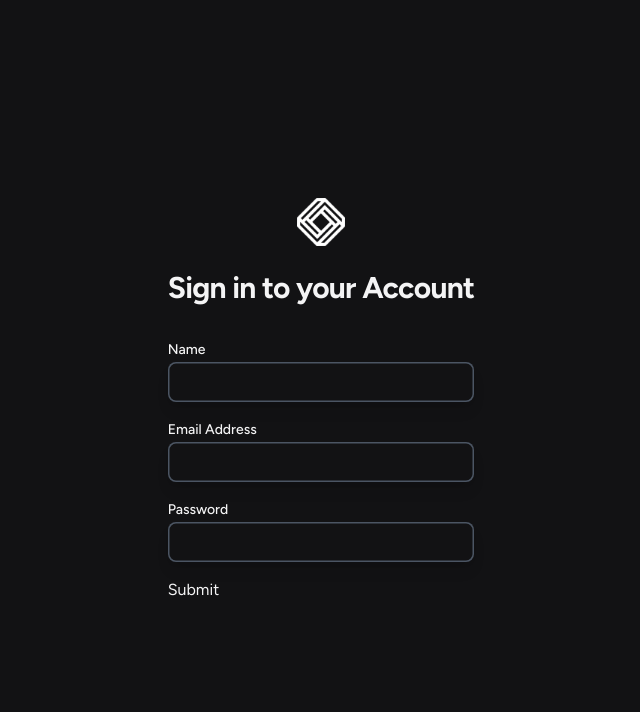
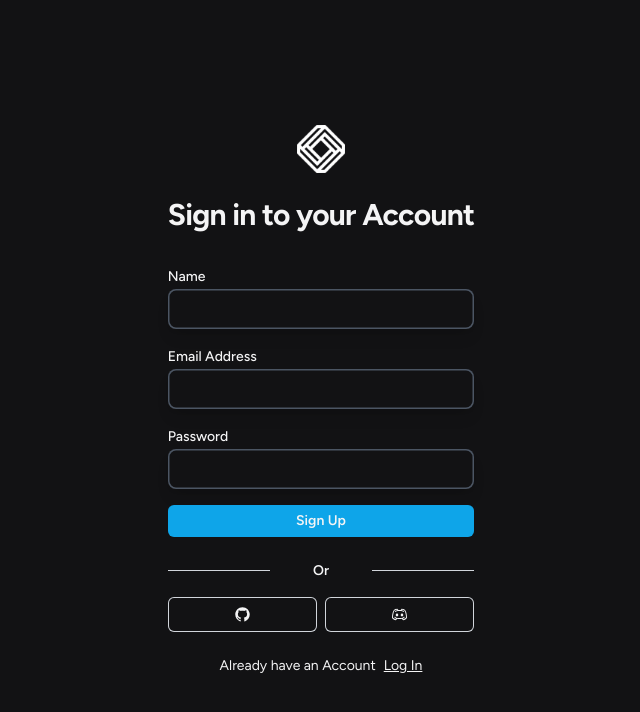
Before and after one commit to nakshatraraghav/next-auth-implementation, a Next.js app: page / in a window 1280 px wide. Shown: the top 712 px of the page, without its empty margins (319-959 px from the left). Built offline with nearby package versions, Linux system fonts and the light colour scheme.

Commit message:
(authform): finished up with the authform

```diff
--- a/src/components/auth/AuthForm.tsx
+++ b/src/components/auth/AuthForm.tsx
@@ -6,6 +6,9 @@ import { zodResolver } from "@hookform/resolvers/zod";
 import { loginSchema, registerSchema } from "@/server/schemas/auth/auth.schema";
 
 import Input from "@/components/ui/input";
+import Button from "@/components/ui/button";
+
+import { GitHubLogoIcon, DiscordLogoIcon } from "@radix-ui/react-icons";
 
 type variant = "login" | "register";
 
@@ -71,8 +74,35 @@ export default function AuthForm() {
           register={register}
           errors={errors}
         />
-        <button type="submit">Submit</button>
+        <Button size={"fw"} type="submit" className="mt-2">
+          {variant === "login" ? "Log In" : "Sign Up"}
+        </Button>
       </form>
+      <div className="mt-6">
+        <div className="flex justify-between items-center">
+          <div className="w-full border-t border-gray-300" />
+          <p className="text-sm text-center w-full font-semibold">Or</p>
+          <div className="w-full border-t border-gray-300" />
+        </div>
+        <div className="mt-4 flex items-center justify-between space-x-2">
+          <Button variant={"oauth"}>
+            <GitHubLogoIcon />
+          </Button>
+          <Button variant={"oauth"}>
+            <DiscordLogoIcon />
+          </Button>
+        </div>
+        <div className="flex gap-2 justify-center text-sm mt-6 px-2 ">
+          <div>
+            {variant === "login"
+              ? "New to conversify"
+              : "Already have an Account"}
+          </div>
+          <div className="underline cursor-pointer" onClick={toggle}>
+            {variant === "login" ? "Create an Account" : "Log In"}
+          </div>
+        </div>
+      </div>
     </div>
   );
 }
```
